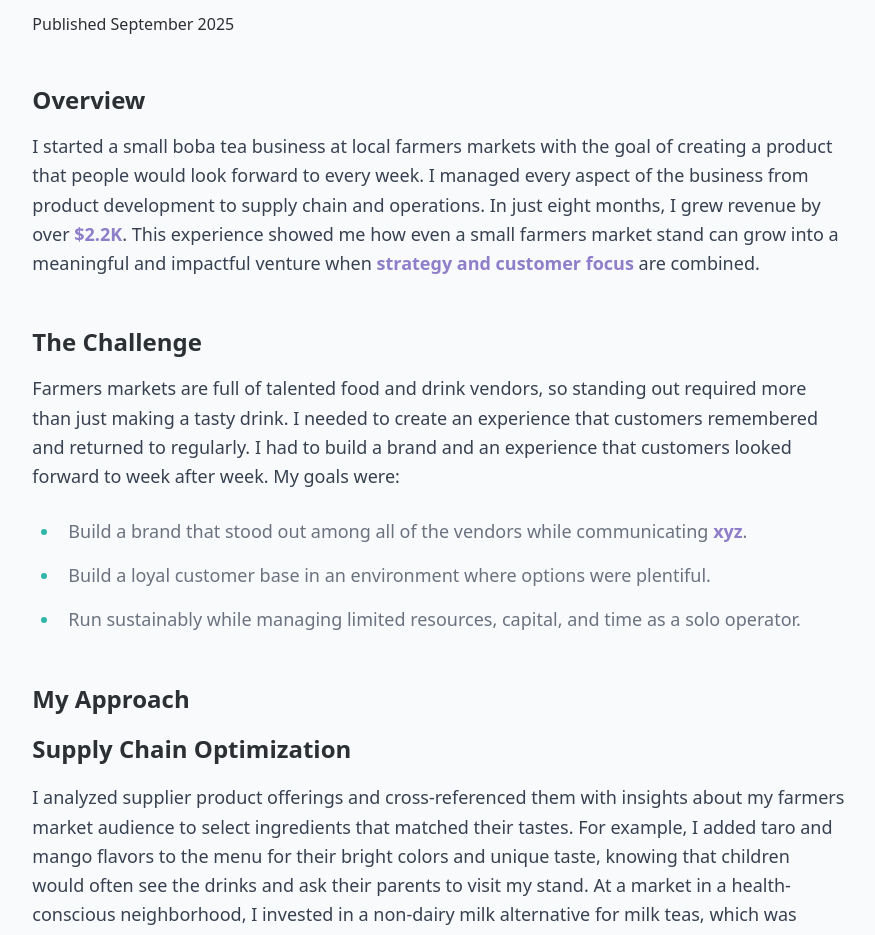
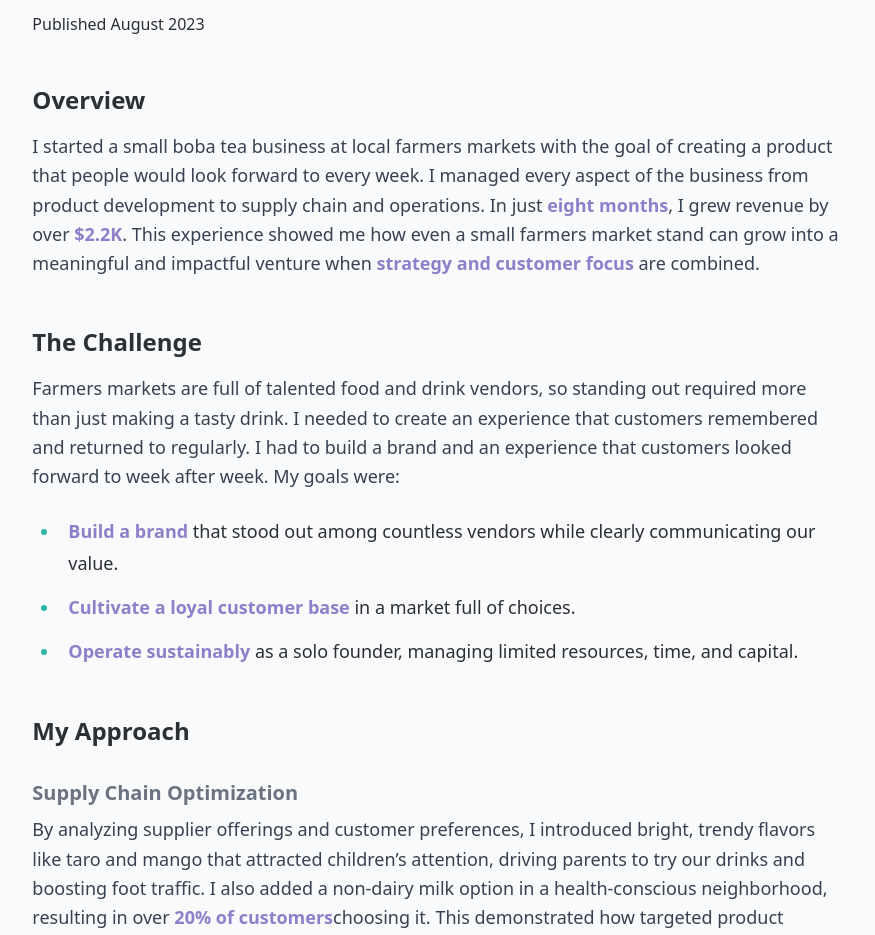
Before and after one commit to VTruong1478/VTruong1478.github.io, a React (Create React App) app: page /portfolio/small-business-growth in a window 1280 px wide. Shown: the part 180-1115 px from the top of the page, without its empty margins (201-1076 px from the left). Built offline with nearby package versions, Linux system fonts and the light colour scheme.

Commit message:
tweaked small business article and deployed

```diff
--- a/src/articles/SmallBusinessGrowth.js
+++ b/src/articles/SmallBusinessGrowth.js
@@ -9,31 +9,29 @@ export default function SmallBusinessGrowth() {
           <h1 className="text-4xl font-bold text-primary mb-4">
             Small Business Growth
           </h1>
-          <p className="text-md text-accentDark mb-12">
-            Published September 2025
-          </p>
+          <p className="text-md text-accentDark mb-12">Published August 2023</p>
 
           {/* Portfolio Content */}
           <div
-            className="
-            prose prose-lg prose-invert max-w-none
-            prose-headings:font-bold prose-headings:text-text
-            prose-h2:text-2xl prose-h2:mt-12 prose-h2:mb-4
-            prose-strong:text-secondary prose-strong:font-semibold
-            prose-a:text-accent prose-a:no-underline hover:prose-a:text-secondary hover:prose-a:no-underline
-            prose-li:marker:text-accent prose-li:text-secondaryText
-          "
+            className="prose prose-lg prose-invert max-w-none
+                prose-headings:font-bold prose-headings:text-text
+                prose-h2:text-2xl prose-h2:mt-12 prose-h2:mb-4
+                prose-h3:text-xl prose-h3:text-secondaryText prose-h3:mt-8 prose-h3:mb-2
+                prose-strong:text-secondary prose-strong:font-semibold
+                prose-a:text-accent prose-a:no-underline hover:prose-a:text-secondary hover:prose-a:no-underline
+                prose-li:marker:text-accent prose-li:text-text"
           >
             <h2>Overview</h2>
             <p>
               I started a small boba tea business at local farmers markets with
               the goal of creating a product that people would look forward to
               every week. I managed every aspect of the business from product
-              development to supply chain and operations. In just eight months,
-              I grew revenue by over <strong>$2.2K</strong>. This experience
-              showed me how even a small farmers market stand can grow into a
-              meaningful and impactful venture when{" "}
-              <strong>strategy and customer focus</strong> are combined.
+              development to supply chain and operations. In just{" "}
+              <strong>eight months</strong>, I grew revenue by over{" "}
+              <strong>$2.2K</strong>. This experience showed me how even a small
+              farmers market stand can grow into a meaningful and impactful
+              venture when <strong>strategy and customer focus</strong> are
+              combined.
             </p>
 
             <h2>The Challenge</h2>
@@ -46,16 +44,16 @@ export default function SmallBusinessGrowth() {
             </p>
             <ul>
               <li>
-                Build a brand that stood out among all of the vendors while
-                communicating <strong>xyz</strong>.
+                <strong>Build a brand</strong> that stood out among countless
+                vendors while clearly communicating our value.
               </li>
               <li>
-                Build a loyal customer base in an environment where options were
-                plentiful.
+                <strong>Cultivate a loyal customer base</strong> in a market
+                full of choices.
               </li>
               <li>
-                Run sustainably while managing limited resources, capital, and
-                time as a solo operator.
+                <strong>Operate sustainably</strong> as a solo founder, managing
+                limited resources, time, and capital.
               </li>
             </ul>
 
@@ -63,15 +61,14 @@ export default function SmallBusinessGrowth() {
 
             <h3>Supply Chain Optimization</h3>
             <p>
-              I analyzed supplier product offerings and cross-referenced them
-              with insights about my farmers market audience to select
-              ingredients that matched their tastes. For example, I added taro
-              and mango flavors to the menu for their bright colors and unique
-              taste, knowing that children would often see the drinks and ask
-              their parents to visit my stand. At a market in a health-conscious
-              neighborhood, I invested in a non-dairy milk alternative for milk
-              teas, which was chosen by over <strong>20% of customers</strong>{" "}
-              in that location.
+              By analyzing supplier offerings and customer preferences, I
+              introduced bright, trendy flavors like taro and mango that
+              attracted children’s attention, driving parents to try our drinks
+              and boosting foot traffic. I also added a non-dairy milk option in
+              a health-conscious neighborhood, resulting in over{" "}
+              <strong>20% of customers</strong>choosing it. This demonstrated
+              how targeted product choices directly increased sales and customer
+              satisfaction.
             </p>
 
             <h3>Data-Driven Pricing</h3>
@@ -106,9 +103,9 @@ export default function SmallBusinessGrowth() {
                 and family along.
               </li>
               <li>
-                Positioned the business as a go-to destination at the local
-                farmers market, with customers actively seeking it out each
-                week.
+                Positioned the business as a <strong>go-to destination</strong>{" "}
+                at the local farmers market, with customers actively seeking it
+                out each week.
               </li>
             </ul>
 
--- a/src/components/Header.js
+++ b/src/components/Header.js
@@ -28,7 +28,7 @@ const Header = () => {
         <ul className="flex flex-wrap justify-end gap-4 sm:gap-6 md:gap-8 flex-1">
           <li>
             <Link
-              to="/#about"
+              to="/about"
               className="group relative px-2 py-1 text-accent hover:text-accentShade font-medium transition-colors duration-300"
             >
               About
@@ -37,7 +37,7 @@ const Header = () => {
           </li>
           <li>
             <Link
-              to="/#portfolio"
+              to="/portfolio"
               className="group relative px-2 py-1 text-accent hover:text-accentShade font-medium transition-colors duration-300"
             >
               Portfolio
@@ -46,7 +46,7 @@ const Header = () => {
           </li>
           <li>
             <Link
-              to="/#blog"
+              to="/blog"
               className="group relative px-2 py-1 text-accent hover:text-accentShade font-medium transition-colors duration-300"
             >
               Blog
```
Also changed, not shown: 11 other files (tests, documents, lock files or other folders).
